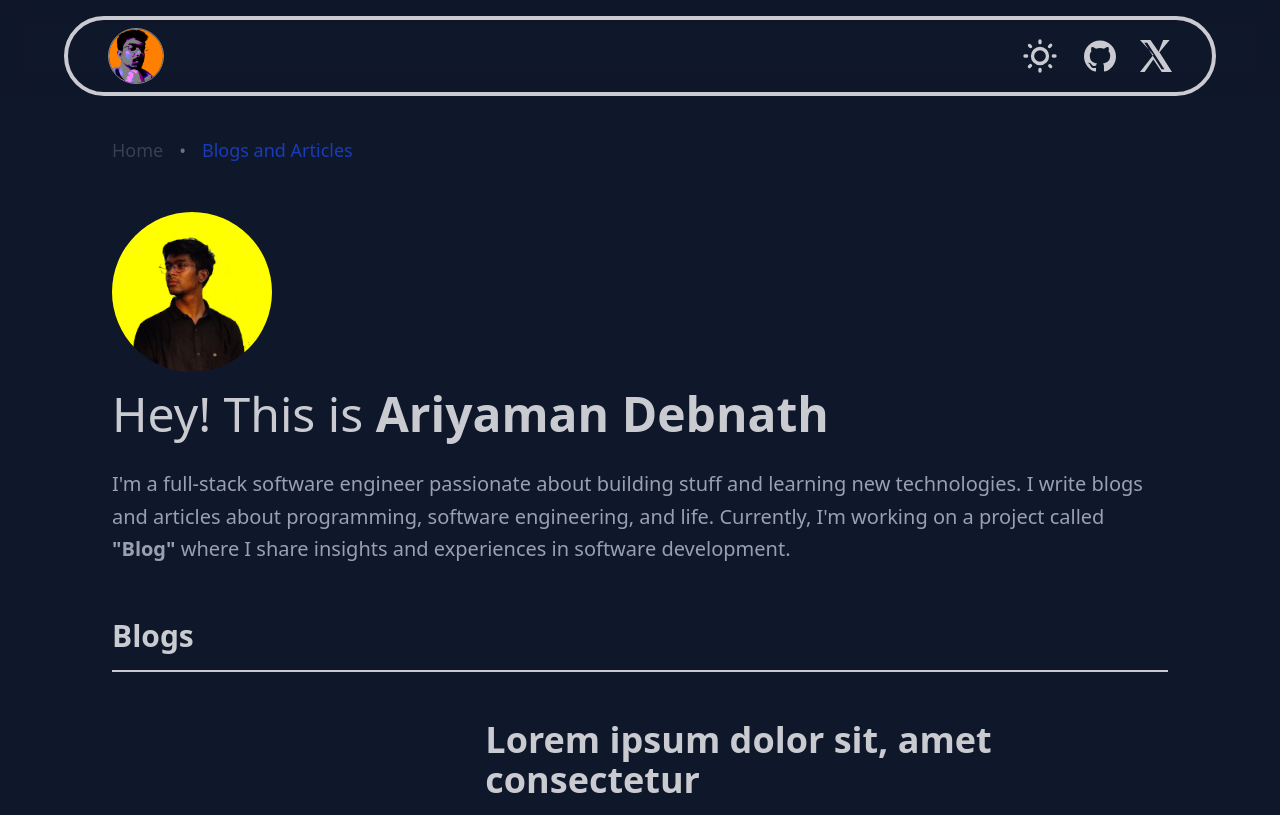
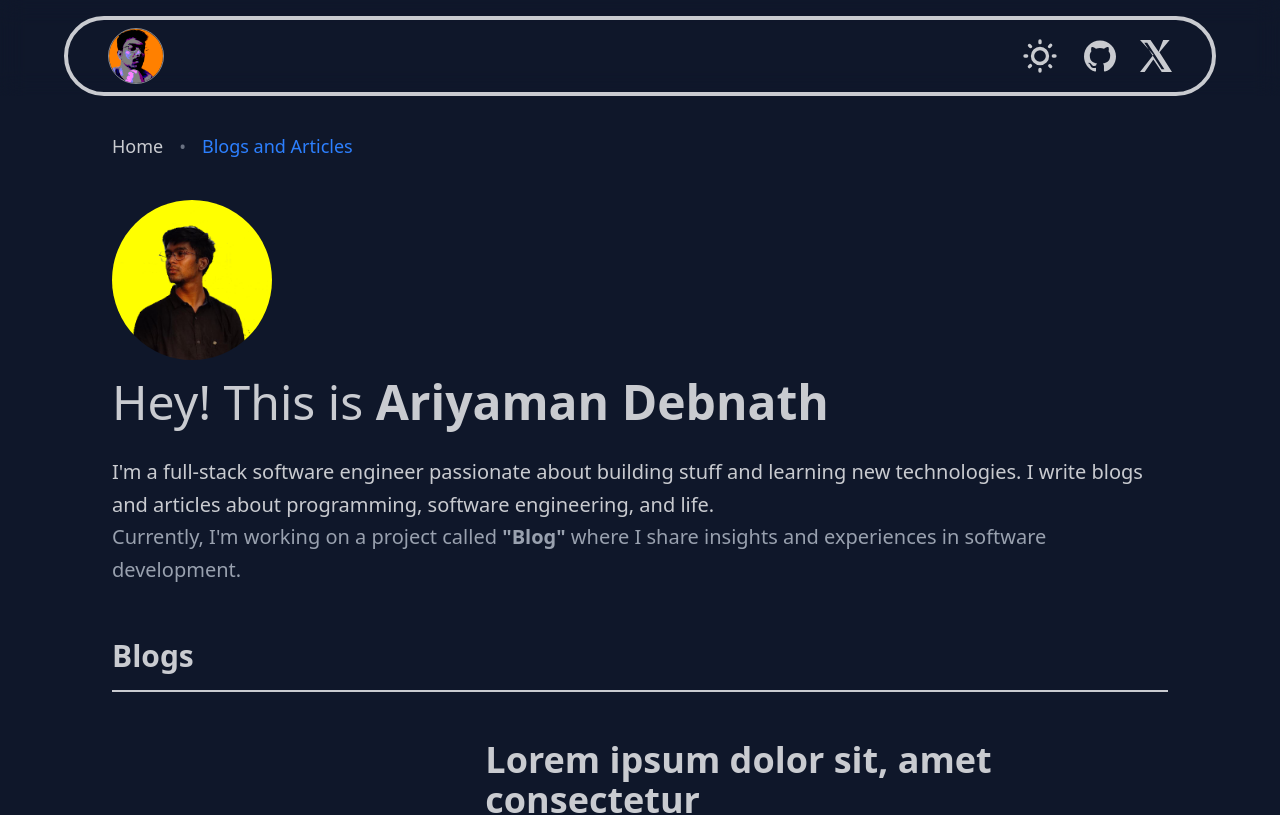
Before and after one commit to ArDnath/Blogify-v.3.0, a React (Vite) app in the folder Blog/: page / in a window 1280 px wide. Shown: the top 815 px of the page. Built offline with nearby package versions, Linux system fonts and the light colour scheme.

Commit message:
Home Page UI Setup rolled

```diff
--- a/Blog/index.html
+++ b/Blog/index.html
@@ -2,9 +2,9 @@
 <html lang="en" data-theme="night">
   <head>
     <meta charset="UTF-8" />
-    <link rel="icon" type="image/svg+xml" href="/vite.svg" />
+    <link rel="icon" type="image/svg+xml" href="./Hue (1).png" />
     <meta name="viewport" content="width=device-width, initial-scale=1.0" />
-    <title>Vite + React + TS</title>
+    <title>MyBlogs</title>
   </head>
   <body>
     <div id="root"></div>
--- a/Blog/src/pages/HomePage.tsx
+++ b/Blog/src/pages/HomePage.tsx
@@ -4,16 +4,16 @@ import PostList from '../components/PostList';
 
 const HomePage = () => {
     return (
-        <div className="mt-4 flex flex-col gap-8 pt-10 max-w-6xl mx-auto px-6 lg:px-12">
+        <div className="mt-3 flex flex-col gap-8 pt-10 max-w-6xl mx-auto px-6 lg:px-12">
             {/* Breadcrumb */}
-            <div className="flex items-center gap-4 text-gray-700 text-lg">
+            <div className="flex items-center gap-4  text-lg">
                 <Link to="/" className="hover:underline">Home</Link>
                 <span className="text-gray-500">•</span>
-                <span className="text-blue-800 font-medium">Blogs and Articles</span>
+                <span className="text-blue-500 font-medium">Blogs and Articles</span>
             </div>
 
             {/* Main Content */}
-            <div className="pt-4 space-y-3">
+            <div className="pt-2 space-y-3">
                 {/* Profile Image */}
                 <div className="w-40 h-40 rounded-full overflow-hidden ">
                     <img
@@ -28,12 +28,14 @@ const HomePage = () => {
                     <h1 className="text-2xl sm:text-3xl md:text-4xl lg:text-5xl leading-tight">
                         Hey! This is <span className='font-bold'>Ariyaman Debnath</span>
                     </h1>
-                    <p className="mt-6 text-lg sm:text-xl text-gray-400 leading-relaxed">
+                    <p className="mt-6 text-lg sm:text-xl leading-relaxed">
                         I'm a full-stack software engineer passionate about building stuff
                         and learning new technologies. I write blogs and articles about
-                        programming, software engineering, and life. Currently, I'm working
+                        programming, software engineering, and life.
+                        <br/>
+                        <span className='text-gray-400'>Currently, I'm working
                         on a project called <strong>"Blog"</strong> where I share insights
-                        and experiences in software development.
+                        and experiences in software development.</span>
                     </p>
                 </div>
 
```
